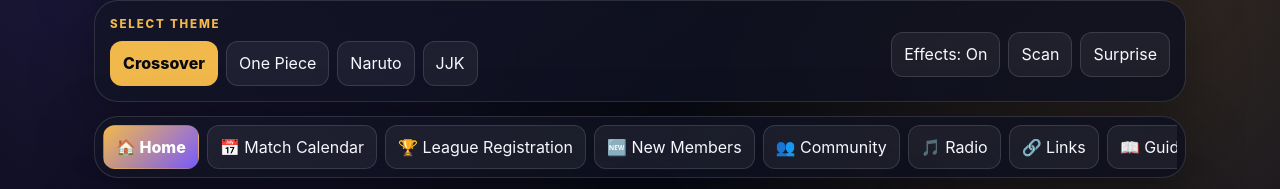
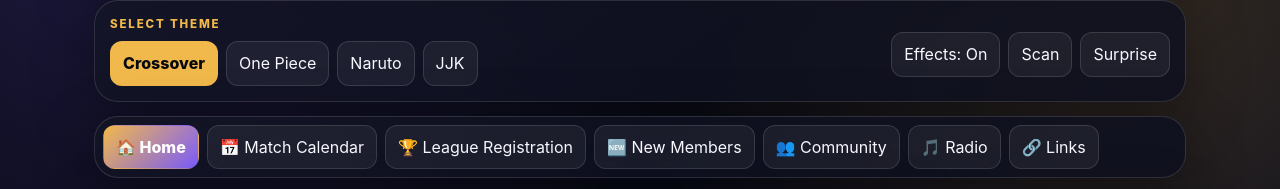
Before and after one commit to DevilsGambit22/anime-team-dashboard, a plain HTML site: page index.html in a window 1280 px wide. Shown: the part 338-527 px from the top of the page. Drawn offline with Linux system fonts and the light colour scheme; no server answers.

Commit message:
Update index.html

```diff
--- a/index.html
+++ b/index.html
@@ -59,7 +59,6 @@
         <button class="tab" data-page="community" type="button">👥 Community</button>
         <button class="tab" data-page="music" type="button">🎵 Radio</button>
         <button class="tab" data-page="links" type="button">🔗 Links</button>
-        <button class="tab" data-page="guide" type="button">📖 Guide</button>
       </div>
     </nav>
 
```
